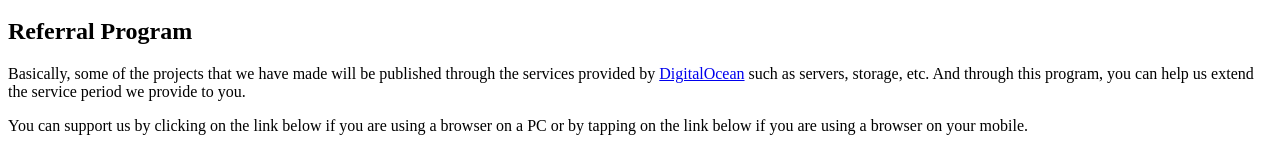
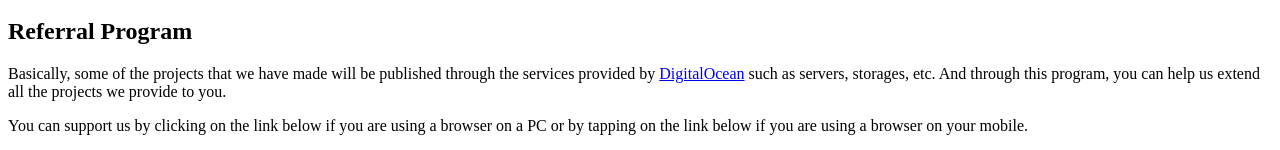
Before and after one commit to hyperion-foundation/docs, a Next.js app: page /support.en in a window 1280 px wide. Shown: the part 410-560 px from the top of the page. Built offline with nearby package versions, Linux system fonts and the light colour scheme.

Commit message:
chore: minor content update

```diff
--- a/pages/support.en.mdx
+++ b/pages/support.en.mdx
@@ -15,8 +15,8 @@ Domestic Currency (Rupiah only)
 - Jenius: **$sleepnov4** (Cashtag)
 
 ## Referral Program
-Basically, some of the projects that we have made will be published through the services provided by [DigitalOcean](https://www.digitalocean.com) such as servers, storage, etc.
-And through this program, you can help us extend the service period we provide to you.
+Basically, some of the projects that we have made will be published through the services provided by [DigitalOcean](https://www.digitalocean.com) such as servers, storages, etc.
+And through this program, you can help us extend all the projects we provide to you.
 
 You can support us by clicking on the link below if you are using a browser on a PC or by tapping on the link below if you are using a browser on your mobile.
 
```
